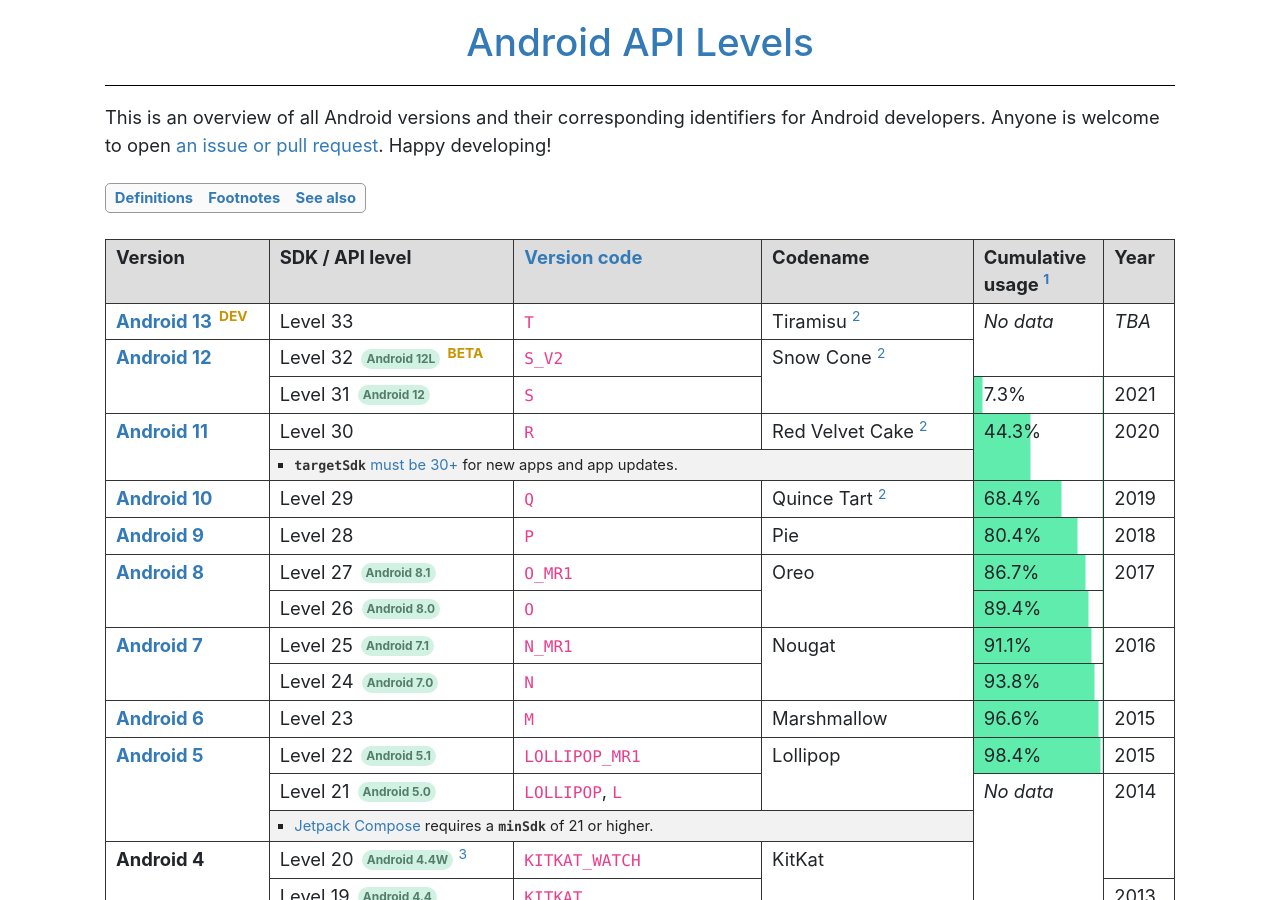
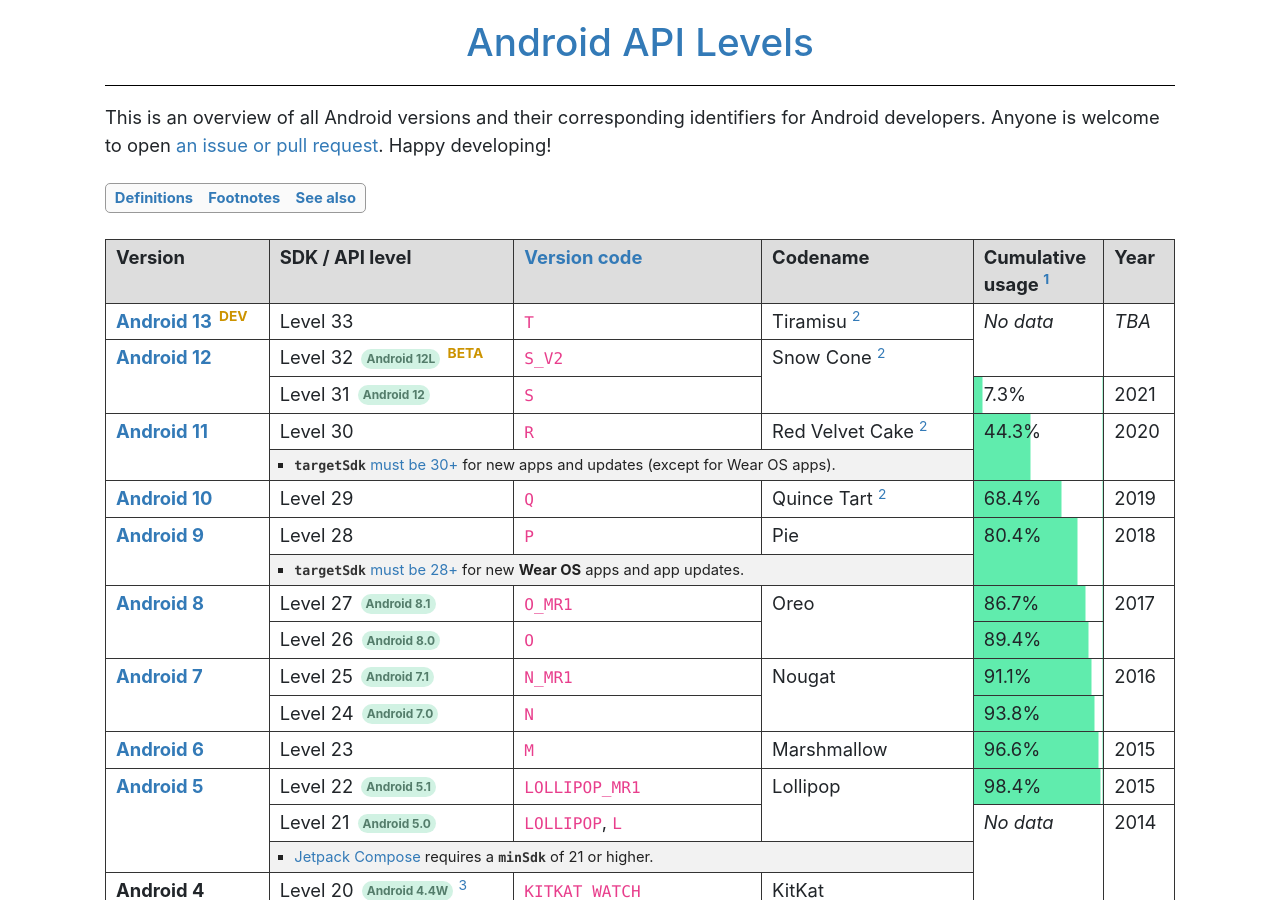
Before and after one commit to ebelinski/apilevels, a Jekyll site: the page built from index.md, in a window 1280 px wide and 900 px high. Built offline with Jekyll 4.4.1, drawn with Linux system fonts in a browser that asks for light colours; comment, search, counter and statistics services are not loaded.

Commit message:
Added Wear OS targetSDK requirement details.

```diff
--- a/index.md
+++ b/index.md
@@ -72,7 +72,7 @@
   </tr>
   <tr class="table-notes"><td colspan="3">
     <ul>
-      <li><code>targetSdk</code> <a href="https://developer.android.com/distribute/play-policies">must be 30+</a> for new apps and app updates.</li>
+      <li><code>targetSdk</code> <a href="https://developer.android.com/google/play/requirements/target-sdk">must be 30+</a> for new apps and updates (except for Wear OS apps).</li>
     </ul>
   </td></tr>
   <tr>
@@ -89,15 +89,20 @@
     <td>2019</td>
   </tr>
   <tr>
-    <td>
+    <td rowspan="2">
       <b><a href="https://developer.android.com/about/versions/pie">Android 9</a></b>
     </td>
     <td>Level 28</td>
     <td><code>P</code></td>
     <td>Pie</td>
-    {% include progress-cell.html rowspan=1 percentage=80.4 %}
-    <td>2018</td>
+    {% include progress-cell.html rowspan=2 percentage=80.4 %}
+    <td rowspan="2">2018</td>
   </tr>
+  <tr class="table-notes"><td colspan="3">
+    <ul>
+      <li><code>targetSdk</code> <a href="https://developer.android.com/google/play/requirements/target-sdk">must be 28+</a> for new <b>Wear OS</b> apps and app updates.</li>
+    </ul>
+  </td></tr>
   <tr>
     <td rowspan="2">
       <b><a href="https://developer.android.com/about/versions/oreo">Android 8</a></b>
```
